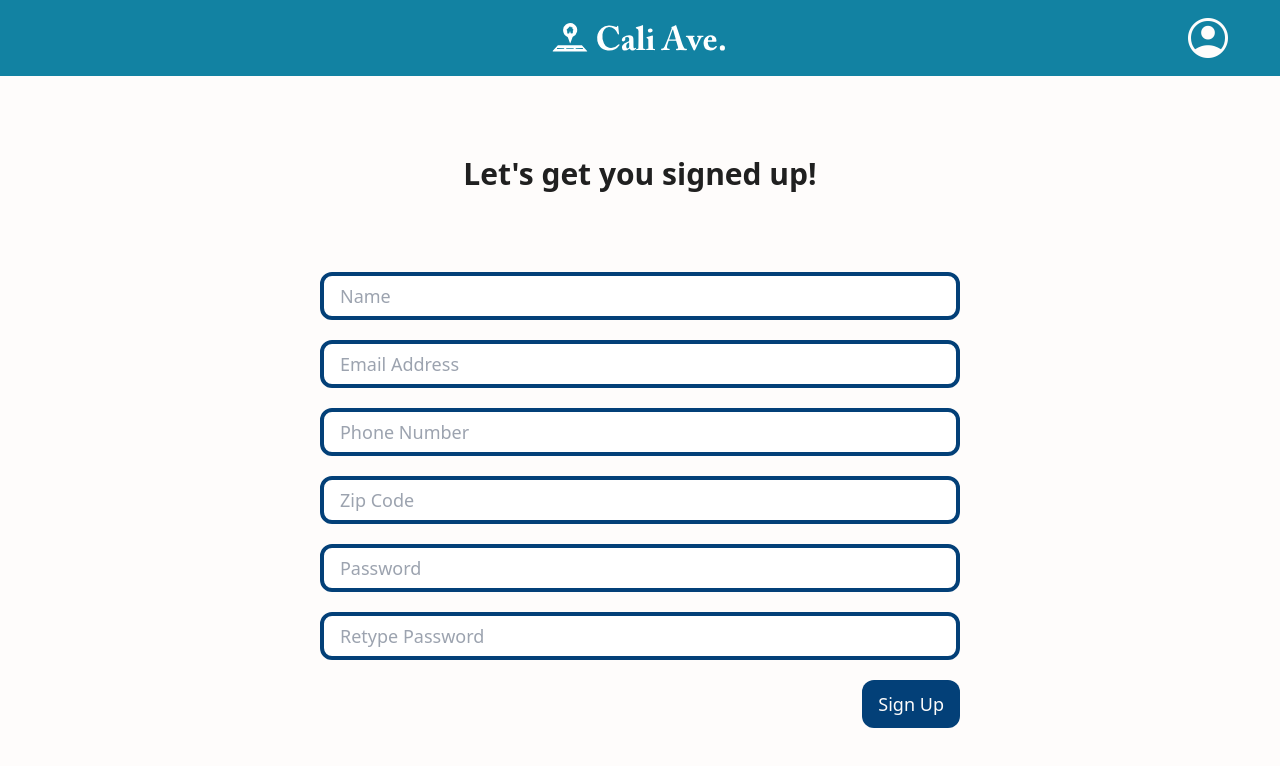
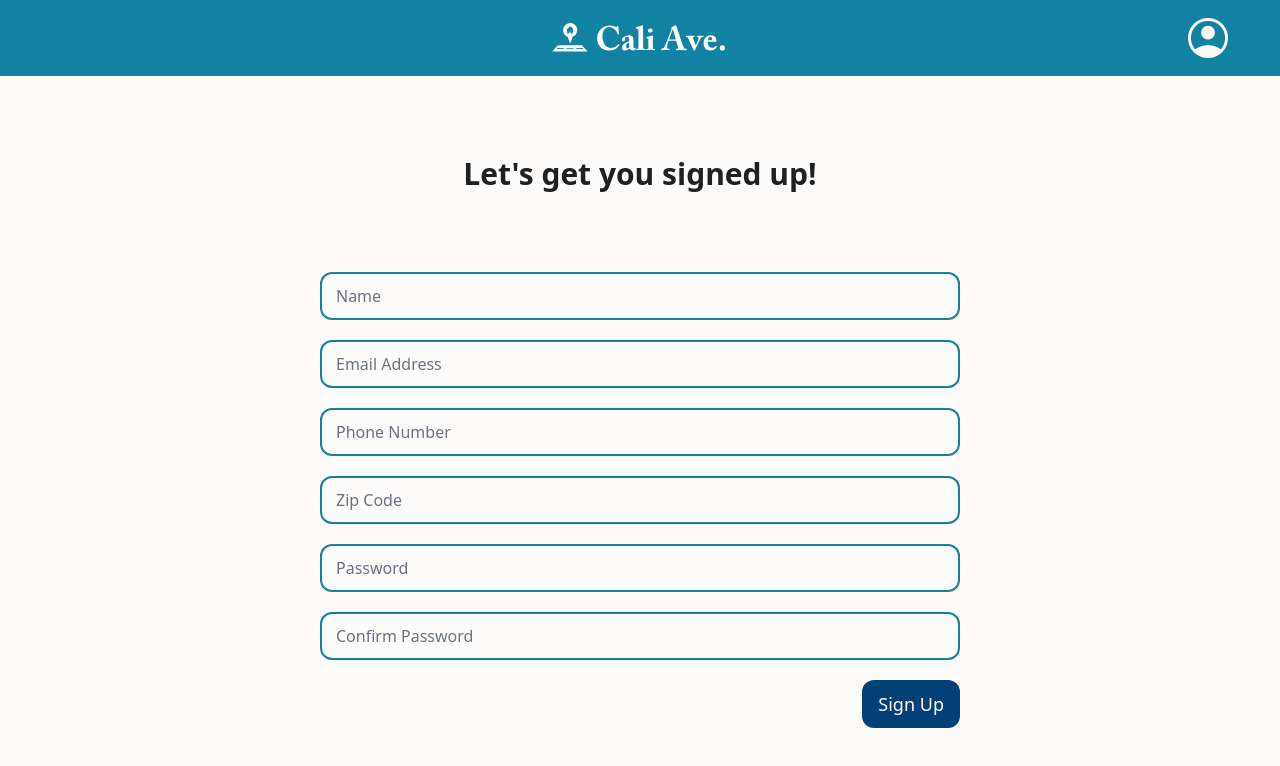
Before and after one commit to JTris1/CaliforniaAvenue, a Next.js app: page /account in a window 1280 px wide. Shown: the top 766 px of the page. Built offline with nearby package versions, Linux system fonts and the light colour scheme.

Commit message:
Improved text box look

```diff
--- a/components/TextInput.js
+++ b/components/TextInput.js
@@ -1,8 +1,12 @@
 import React from 'react'
 
-function TextInput({ name, placeholder, type }) {
+function TextInput({ name, placeholder, type, label, label_text }) {
     return (
-        <input type={type || 'text'} name={name} placeholder={placeholder} className='border-solid border-4 border-blue-500 rounded-xl h-12 text-lg mb-5 py-2 px-4 focus:outline-none' />
+        <span className='flex flex-col-reverse relative'>
+            <input type={type || 'text'} name={name} placeholder={placeholder} className={`peer border-solid border-2 border-blue-300 bg-white rounded-xl h-12 text-lg mb-5 py-2 px-4 transition-shadow focus:outline-none focus:[box-shadow:0_0_0_3px_rgba(3,64,120,0.40)]`} />
+            {label ? <label className={`bg-white text-gray-500 w-fit ml-3 absolute top-3 px-1 z-10 peer-focus:-translate-y-6 transition-transform`}>{label_text}</label> : undefined}
+        </span>
+
     )
 }
 
--- a/pages/account.js
+++ b/pages/account.js
@@ -14,12 +14,12 @@ function Account() {
                     <h1 className='font-bold text-3xl m-20'>{"Let's get you signed up!"}</h1>
                     {/* <form method='post' action='https://vishalhelloworld-375613.ue.r.appspot.com/subscribe' className='flex flex-col w-full max-w-screen-sm'> */}
                     <form method='post' action='http://localhost:8080/register' className='flex flex-col w-full max-w-screen-sm'>
-                        <TextInput name={'name'} placeholder={'Name'} />
-                        <TextInput type={'email'} name={'email_address'} placeholder={'Email Address'} />
-                        <TextInput type={'tel'} name={'phone_number'} placeholder={'Phone Number'} />
-                        <TextInput type={'text'} name={'zip_code'} placeholder={'Zip Code'} />
-                        <TextInput type={'password'} name={'password'} placeholder={'Password'} />
-                        <TextInput type={'password'} name={'repassword'} placeholder={'Retype Password'} />
+                        <TextInput name={'name'} label={true} label_text={'Name'} />
+                        <TextInput type={'email'} name={'email_address'} label={true} label_text={'Email Address'} />
+                        <TextInput type={'tel'} name={'phone_number'} label={true} label_text={'Phone Number'} />
+                        <TextInput type={'text'} name={'zip_code'} label={true} label_text={'Zip Code'} />
+                        <TextInput type={'password'} name={'password'} label={true} label_text={'Password'} />
+                        <TextInput type={'password'} name={'repassword'} label={true} label_text={'Confirm Password'} />
 
                         <input type="submit" value="Sign Up" className='self-end bg-blue-500 text-white rounded-xl h-12 text-lg mb-5 py-2 px-4 cursor-pointer' />
                     </form>
--- a/tailwind.config.js
+++ b/tailwind.config.js
@@ -15,17 +15,15 @@ module.exports = {
       'blue-500': '#034078',
       'blue-700': '#001F54',
       'blue-900': '#0A1128',
-      'red': colors.red
+      'red': colors.red,
+      'gray': colors.gray
     },
-    // screens: {
-    //
-    // }
     extend: {
-      backgroundImage: {
-        'gradient-radial': 'radial-gradient(var(--tw-gradient-stops))',
-        'gradient-conic':
-          'conic-gradient(from 180deg at 50% 50%, var(--tw-gradient-stops))',
-      },
+      // backgroundImage: {
+      //   'gradient-radial': 'radial-gradient(var(--tw-gradient-stops))',
+      //   'gradient-conic':
+      //     'conic-gradient(from 180deg at 50% 50%, var(--tw-gradient-stops))',
+      // },
     },
   },
   plugins: [],
```
